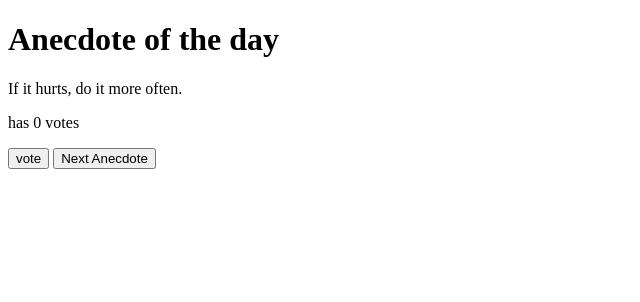
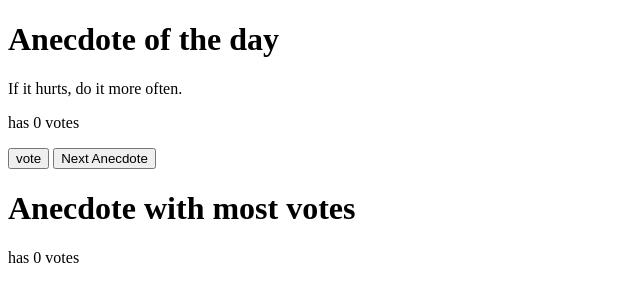
Before and after one commit to AbdulMoeed-091/fulstackopen-exercises, a React (Create React App) app in the folder part1/anecdotes/: page / in a window 1280 px wide. Shown: the top 302 px of the page, without its empty margins (0-640 px from the left). Built offline with nearby package versions, Linux system fonts and the light colour scheme.

Commit message:
max vote

```diff
--- a/part1/anecdotes/src/App.js
+++ b/part1/anecdotes/src/App.js
@@ -36,6 +36,12 @@ function givevotes(){
     console.log(votes, votes[currentAnecdote])
 }
 
+
+function max(){
+const num = Math.max(...votes);
+return num
+
+}
   return (
     <div>
       <h1>Anecdote of the day</h1>
@@ -43,6 +49,10 @@ function givevotes(){
         <p>has {votes[currentAnecdote]} votes</p>
         <button onClick={givevotes}>vote</button> <b/>
         <button onClick={()=>setCurrentAnecdote(random())}>Next Anecdote</button>
+
+        <h1>Anecdote with most votes</h1>
+        <p></p>
+        <p>has {max()} votes</p>
     </div>
   );
 }
```
